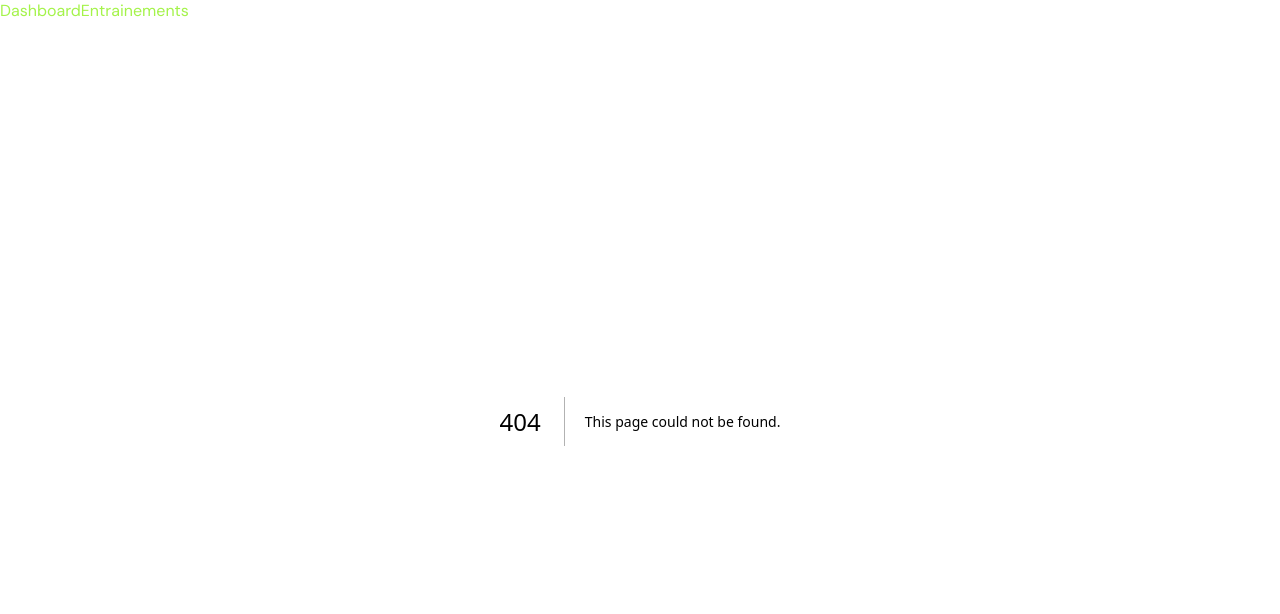
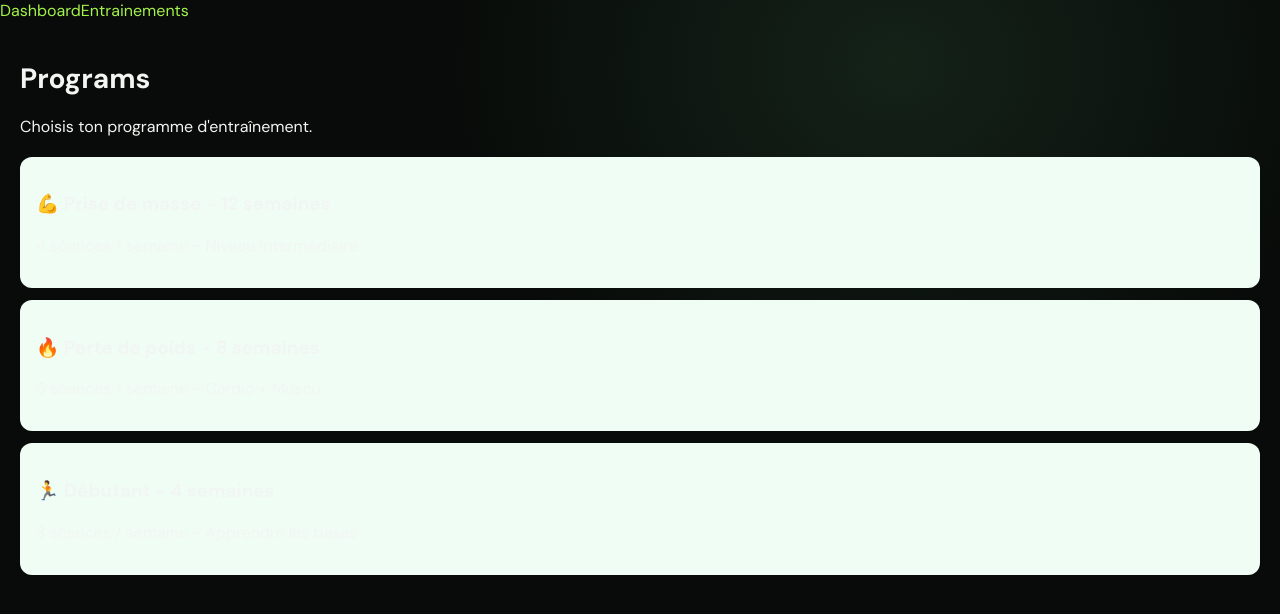
Before and after one commit to actionsdiallo-lgtm/fit-pro, a Next.js app: page /programs in a window 1280 px wide. Before the commit this address had no page. Shown: the top 614 px of the page. Built offline with nearby package versions, Linux system fonts and the light colour scheme.

Commit message:
Add Programs component to display training options
This component displays various training programs with descriptions and styles.

```diff
--- /dev/null
+++ b/src/app/programs/page.tsx
@@ -0,0 +1,20 @@
+export default function Programs() {
+  return (
+    <div style={{ padding: 20 }}>
+      <h1 style={{ fontSize: 28, fontWeight: 'bold' }}>Programs</h1>
+      <p>Choisis ton programme d'entraînement.</p>
+      <div style={{ marginTop: 20, padding: 16, background: '#f0fdf4', borderRadius: 12 }}>
+        <h3>💪 Prise de masse - 12 semaines</h3>
+        <p>4 séances / semaine - Niveau intermédiaire</p>
+      </div>
+      <div style={{ marginTop: 12, padding: 16, background: '#f0fdf4', borderRadius: 12 }}>
+        <h3>🔥 Perte de poids - 8 semaines</h3>
+        <p>5 séances / semaine - Cardio + Muscu</p>
+      </div>
+      <div style={{ marginTop: 12, padding: 16, background: '#f0fdf4', borderRadius: 12 }}>
+        <h3>🏃 Débutant - 4 semaines</h3>
+        <p>3 séances / semaine - Apprendre les bases</p>
+      </div>
+    </div>
+  );
+}
```
